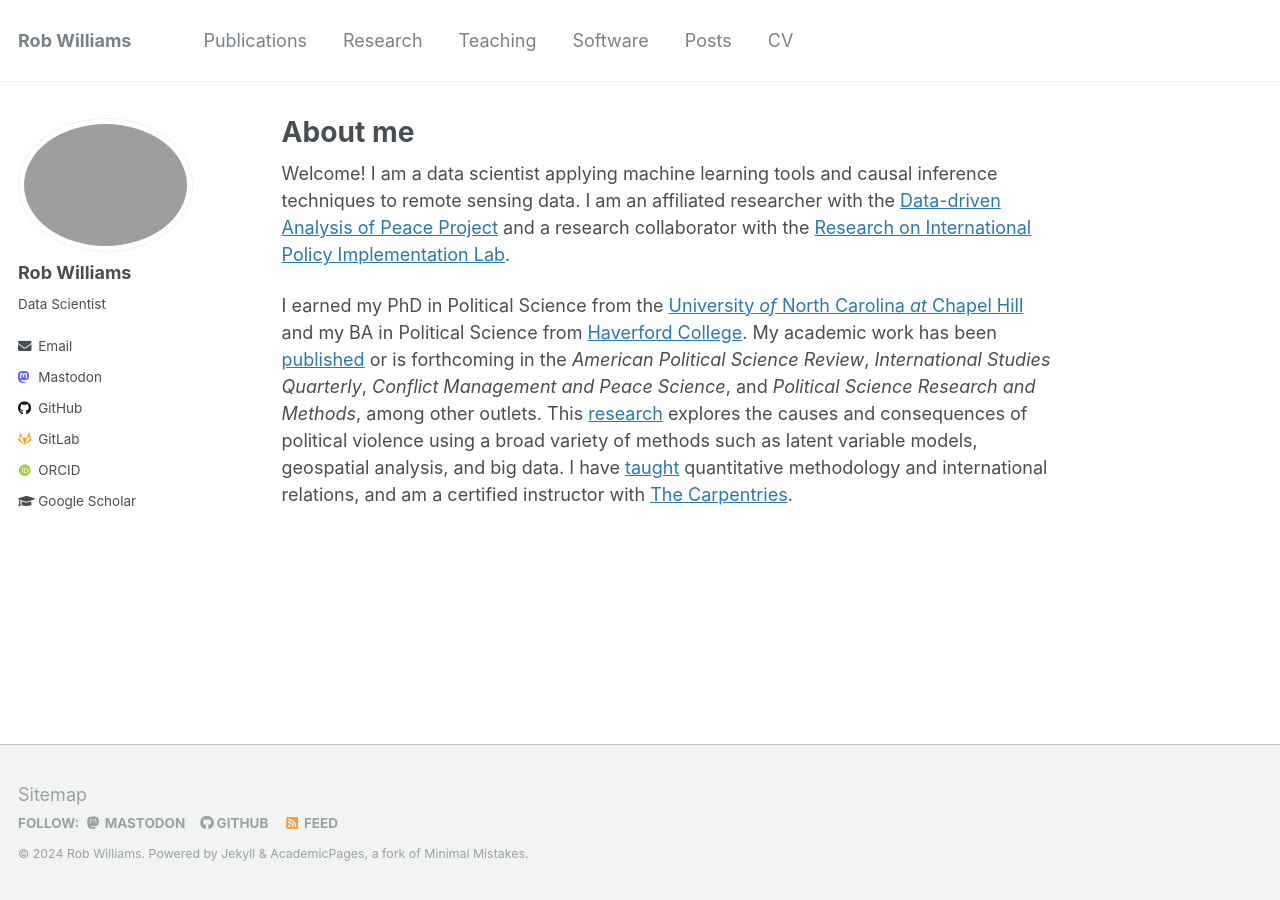
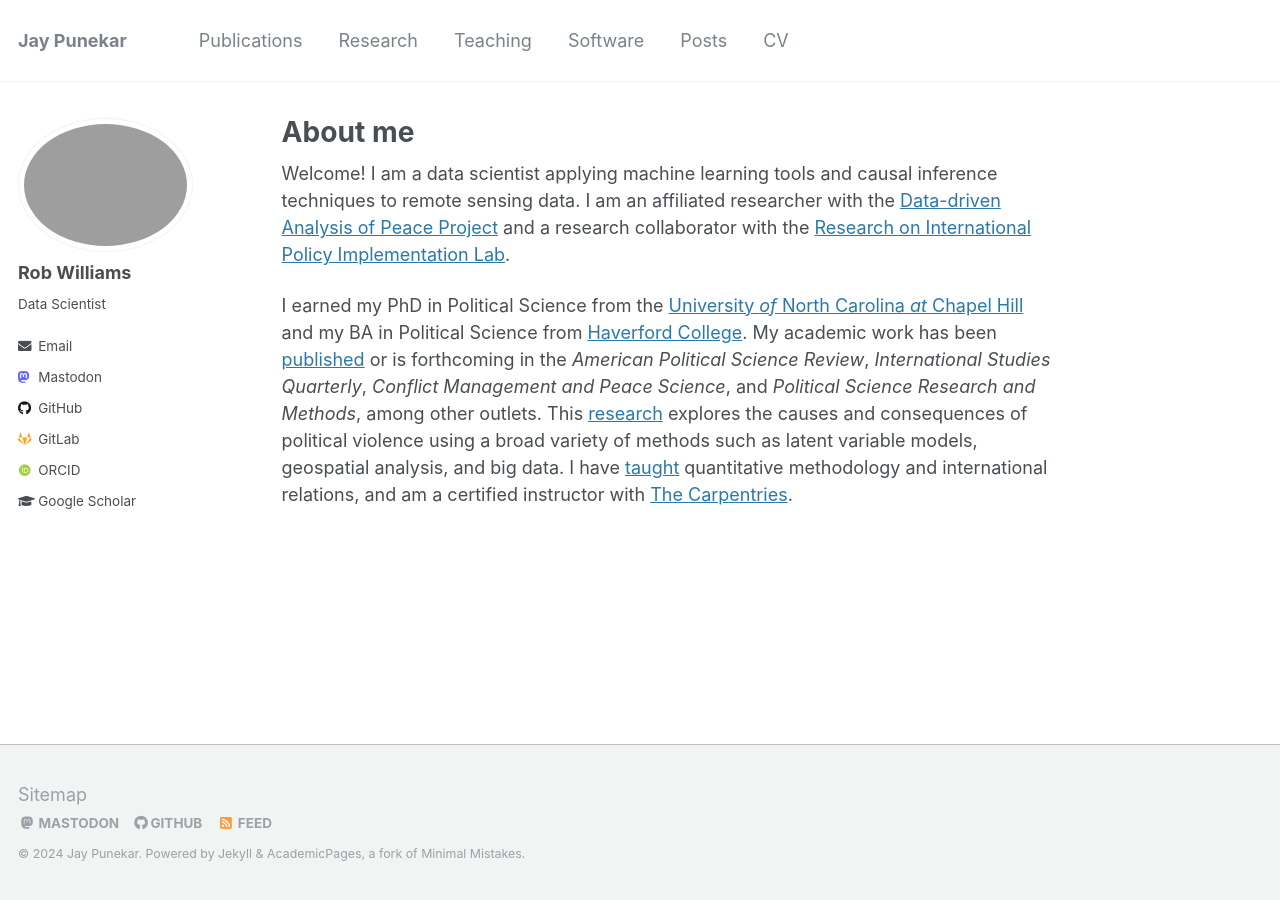
Before and after one commit to jaypunekar/jaypunekar.github.io, a Jekyll site: the page built from _pages/about.md, in a window 1280 px wide. Built offline with Jekyll 4.4.1, drawn with Linux system fonts in a browser that asks for light colours; some web fonts are replaced.

Commit message:
updated portfolio

```diff
--- a/_config.yml
+++ b/_config.yml
@@ -6,12 +6,12 @@
 # `jekyll serve`. If you change this file, please restart the server process.
 
 # Site Settings
-locale                   : "en-US"
-title                    : "Rob Williams"
+locale                   : "en-IN"
+title                    : "Jay Punekar"
 title_separator          : "-"
-name                     : &name "Rob Williams"
-description              : &description "Postdoc in Political Science"
-url                      : https://jayrobwilliams.com # the base hostname & protocol for your site e.g. "https://mmistakes.github.io"
+name                     : &name "Jay Punekar"
+description              : &description "BSc Mathematics"
+url                      : https://jaypunekar.github.io # the base hostname & protocol for your site e.g. "https://mmistakes.github.io"
 baseurl                  : "" # the subpath of your site, e.g. "/blog"
 repository               : "jayrobwilliams/jayrobwilliams.github.io"
 teaser                   : # filename of teaser fallback teaser image placed in /images/, .e.g. "500x300.png"
```
Also changed, not shown: images/profile.jpg (added).
